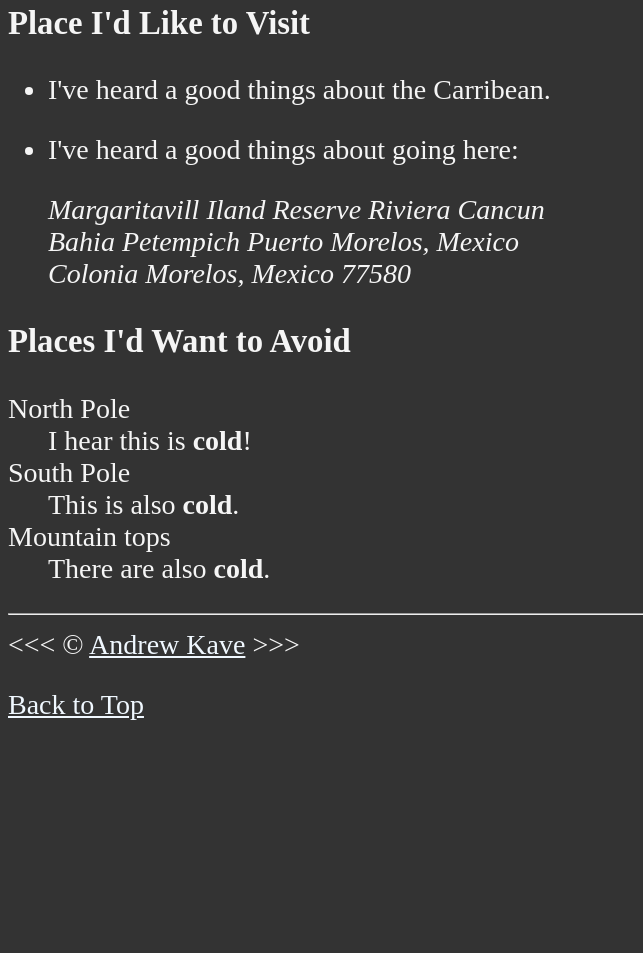
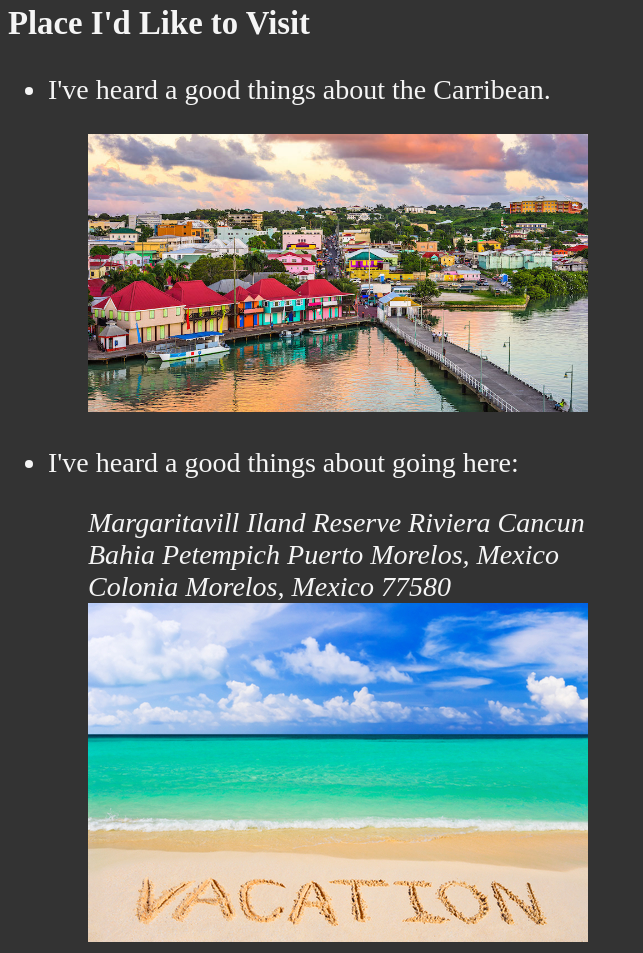
Before and after one commit to KaveAndrew/my-goals, a plain HTML site: page index.html in a window 1280 px wide. Shown: the part 1320-2273 px from the top of the page, without its empty margins (0-643 px from the left). Before the commit the page ends 2069 px from the top, so only its background shows below. Drawn offline with Linux system fonts and the light colour scheme.

Commit message:
One more

```diff
--- a/index.html
+++ b/index.html
@@ -13,7 +13,7 @@
         <h1>My Goals for the Year</h1>
 
         <p>This is my first web page</p>
-        <img src="img/html5.png" alt="HTML5 logo" height="300px" title="I am learning HTML5">
+        <img src="img/html5.png" alt="HTML5 logo" height="300" title="I am learning HTML5">
 
         <hr>
 
@@ -47,13 +47,25 @@
 
             <h3>Place I'd Like to Visit</h3>
             <ul>
-            <li><p>I've heard a good things about the Carribean.</p></li>
-            <li><p>I've heard a good things about going here:</p>
-            <address>
-                Margaritavill Iland Reserve Riviera Cancun<br>
-                Bahia Petempich Puerto Morelos, Mexico<br>
-                Colonia Morelos, Mexico 77580
-            </address></li>
+            <li>
+                <p>I've heard a good things about the Carribean.</p>
+                <figure>
+                    <img src="img/caribbean.jpeg" alt="Carribbean beach" width="500" title="I want to visit a carribean beach" loading="lazy">
+                </figure>
+            </li>
+            <li>
+                <p>I've heard a good things about going here:</p>
+                <figure>
+                <address>
+                    Margaritavill Iland Reserve Riviera Cancun<br>
+                    Bahia Petempich Puerto Morelos, Mexico<br>
+                    Colonia Morelos, Mexico 77580
+                </address>
+                    <figcaption>
+                        <img src="img/vacation.jpg" alt="Cancum Vacation" title="It's 5 O'clock somewhere!" loading="lazy">
+                    </figcaption>
+                </figure>
+            </li>
             </ul>
 
 
```
